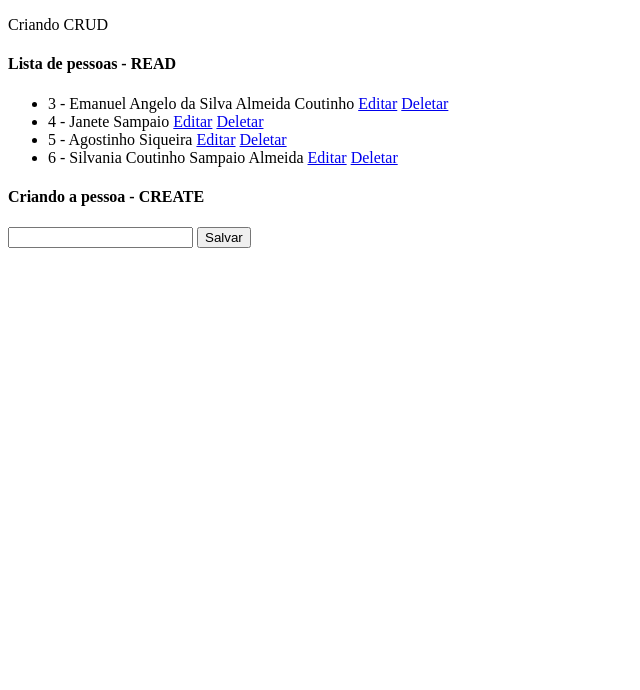
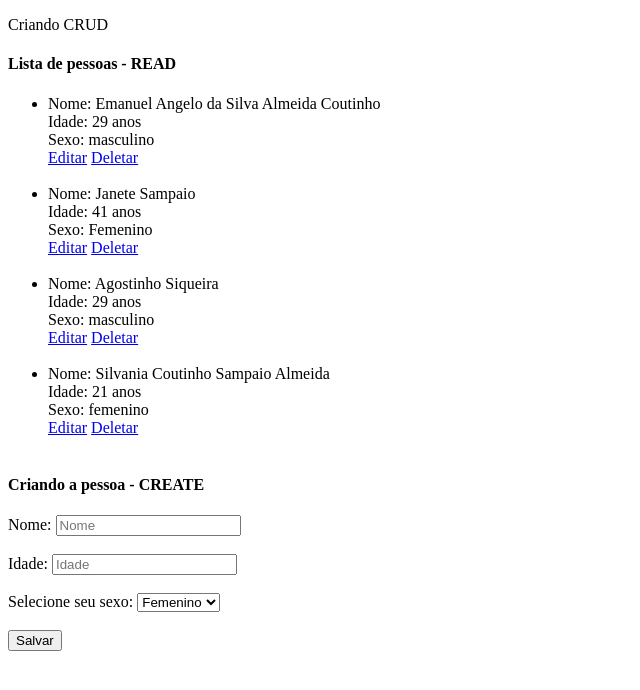
Before and after one commit to EmanuelAngelo/crudDjango4, a Django app: page /crud/ in a window 1280 px wide. Shown: the top 690 px of the page, without its empty margins (0-640 px from the left). Run offline with Django 4.2, Linux system fonts and the light colour scheme; data comes from the database, SQL or seed files in the repository; both versions use the stored data as it was after the commit.

Commit message:
melhorando crud pessoa

```diff
--- a/crud/admin.py
+++ b/crud/admin.py
@@ -4,4 +4,4 @@ from .models import Pessoa
 
 @admin.register(Pessoa)
 class PessoaAdmin(admin.ModelAdmin):
-    list_display = ('nome','id')
+    list_display = ('id','nome','idade','sexo')
--- a/crud/models.py
+++ b/crud/models.py
@@ -2,4 +2,10 @@ from django.db import models
 
 # Create your models here.
 class Pessoa(models.Model):
+    SEXO_CHOICES = (
+        ('femenino', 'Femenino'),
+        ('masculino', 'Masculino'),
+    )
     nome = models.CharField(max_length=100)
+    idade = models.IntegerField()
+    sexo = models.CharField(max_length=20, choices=SEXO_CHOICES, default='masculino')
--- a/crud/templates/index.html
+++ b/crud/templates/index.html
@@ -11,16 +11,22 @@
    <h4>Lista de pessoas - READ</h4>
     <ul>
         {% for pessoa in pessoas %}
-            <li>{{ pessoa.id }} - {{ pessoa.nome }}
+            <li>Nome: {{ pessoa.nome }} <br> Idade: {{ pessoa.idade }} anos <br> Sexo: {{ pessoa.sexo }} <br>
                 <a href="{% url 'editar' pessoa.id %}">Editar</a>
                 <a href="{% url 'delete' pessoa.id %}">Deletar</a>
-            </li>
+            </li><br>
         {% endfor %}
     </ul>
     <h4>Criando a pessoa - CREATE</h4>
     <form action="{% url 'salvar' %}" method="POST"> {% csrf_token %}
-        <input type="text" name="nome">
-        <button type="submit">Salvar</button>
+        Nome: <input type="text" name="nome" placeholder="Nome"><br><br>
+        Idade: <input type="number" name="idade" placeholder="Idade"><br><br>
+        <label for="">Selecione seu sexo:</label>
+        <select name="sexo" id="">
+            <option value="Femenino">Femenino</option>
+            <option value="Masculino">Masculino</option>
+        </select>
+        <br><br><button type="submit">Salvar</button>
     </form>
 </body>
 </html>
--- a/crud/templates/update.html
+++ b/crud/templates/update.html
@@ -11,7 +11,9 @@
     <h4>{{ pessoa.id }} - {{ pessoa.nome }}</h4>
 
     <form action="{% url 'update' pessoa.id %}" method="POST"> {% csrf_token %}
-        <input type="text" name="nome" value="{{pessoa.nome}}">
+        Nome <input type="text" name="nome" value="{{pessoa.nome}}"><br><br>
+        Idade <input type="number" name="idade" value="{{pessoa.idade}}"><br><br>
+        Sexo <input type="text" name="sexo" value="{{pessoa.sexo}}"><br><br>
         <button type="submit">Atualizar</button>
     </form>
 </body>
--- a/crud/views.py
+++ b/crud/views.py
@@ -8,7 +8,9 @@ def home(request):
 
 def salvar(request):
     vnome = request.POST.get("nome")
-    Pessoa.objects.create(nome=vnome)
+    vidade = request.POST.get("idade")
+    vsexo = request.POST.get("sexo")
+    Pessoa.objects.create(nome=vnome, idade=vidade, sexo=vsexo)
     pessoas = Pessoa.objects.all()
     return render(request, "index.html", {"pessoas":pessoas})
 
@@ -18,8 +20,12 @@ def editar(request, id):
 
 def update(request, id):
     vnome = request.POST.get("nome")
+    vidade = request.POST.get("idade")
+    vsexo = request.POST.get("sexo")
     pessoa = Pessoa.objects.get(id=id)
     pessoa.nome = vnome
+    pessoa.idade = vidade
+    pessoa.sexo = vsexo
     pessoa.save()
     return redirect(home)
 
```
Also changed, not shown: crud/migrations/0001_initial.py, db.sqlite3.
